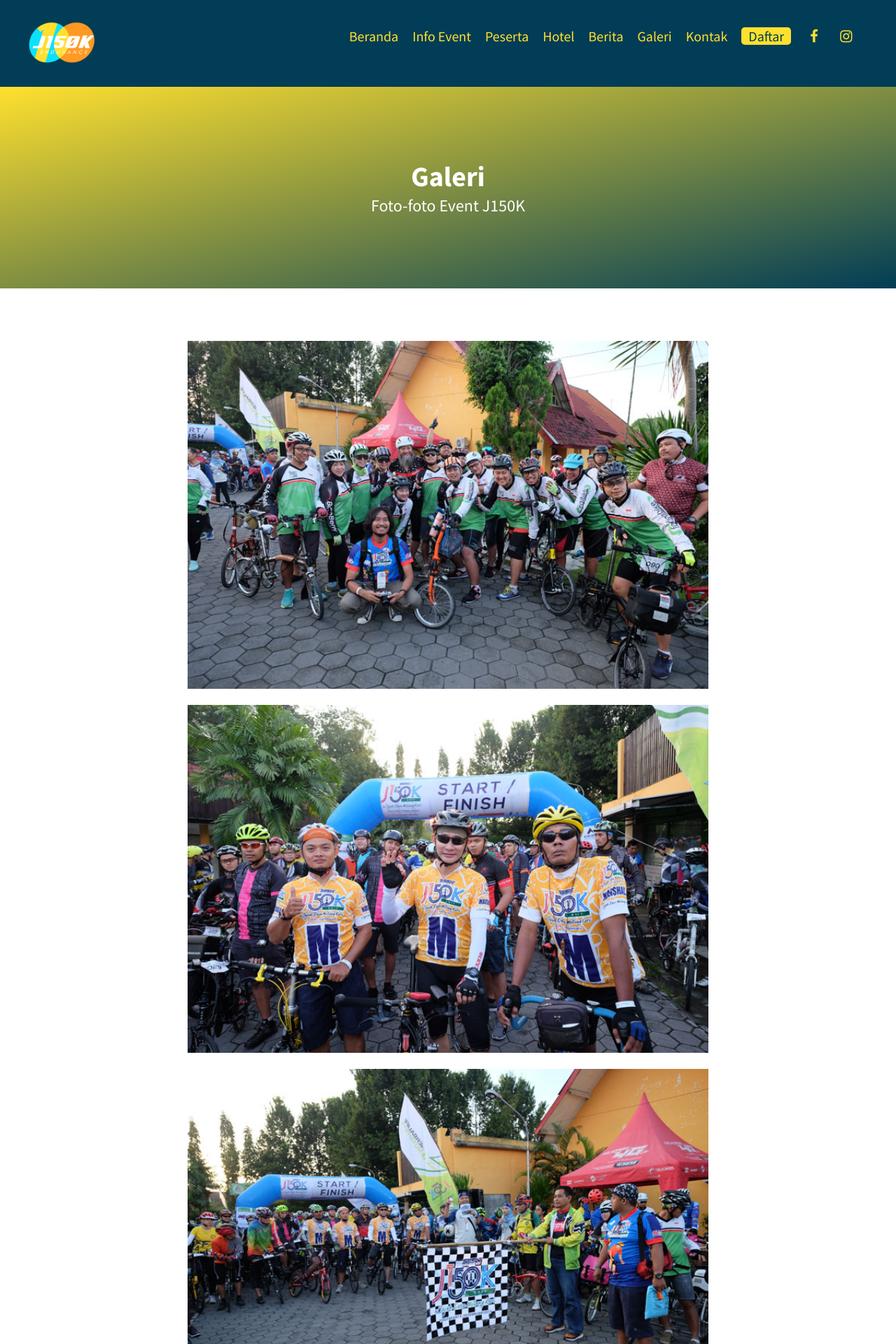
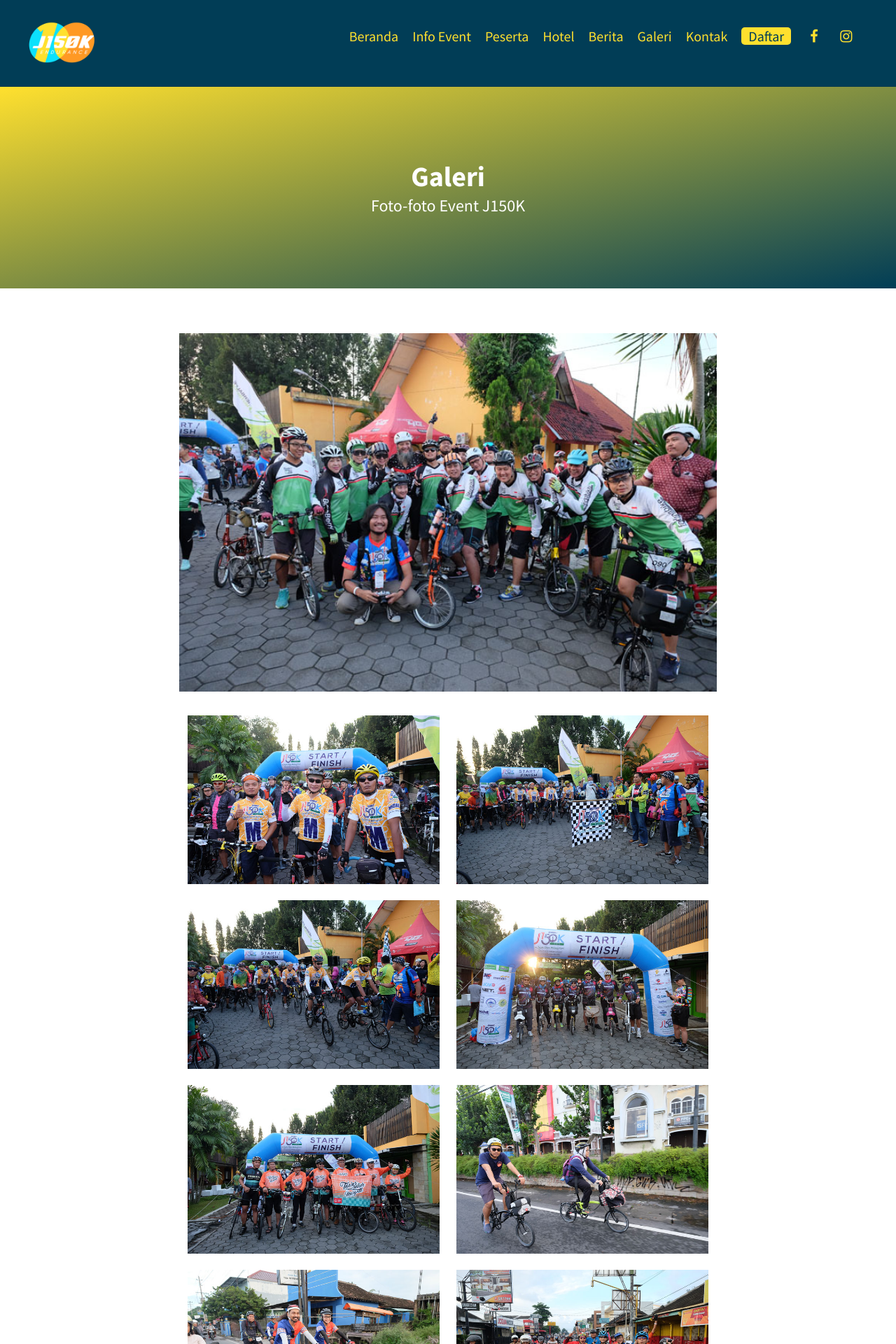
Before and after one commit to j150k/j150k.github.io, a Jekyll site: the page built from galeri.md, in a window 1280 px wide. Shown: the top 1920 px of the page at 70% size. Built offline with Jekyll 4.4.1, drawn with Linux system fonts in a browser that asks for light colours.

```diff
--- a/_layouts/home.html
+++ b/_layouts/home.html
@@ -26,9 +26,10 @@ layout: default
       <p>Kantor Wali Kota Yogyakarta (Balai Kota)</p>
       <h3>Biaya Registrasi</h3>
       <p>Rp. 500.000</p>
+      <p><a class="button homebutton" href="{{ site.baseurl }}/daftar/">DAFTAR</a></p>
     </div>
     <div class="flexhalf embedmaps">
-      <iframe src="https://www.google.com/maps/embed?pb=!1m18!1m12!1m3!1d3952.910930991817!2d110.38887981478764!3d-7.799254379578132!2m3!1f0!2f0!3f0!3m2!1i1024!2i768!4f13.1!3m3!1m2!1s0x2e7a57635822479b%3A0xdf31bbd5127287a6!2sBalaikota+Yogyakarta!5e0!3m2!1sen!2sid!4v1552293166913" width="100%" height="340" frameborder="0" style="border:0" allowfullscreen></iframe>
+      <iframe src="https://www.google.com/maps/embed?pb=!1m18!1m12!1m3!1d3952.910930991817!2d110.38887981478764!3d-7.799254379578132!2m3!1f0!2f0!3f0!3m2!1i1024!2i768!4f13.1!3m3!1m2!1s0x2e7a57635822479b%3A0xdf31bbd5127287a6!2sBalaikota+Yogyakarta!5e0!3m2!1sen!2sid!4v1552293166913" width="100%" height="450" frameborder="0" style="border:0" allowfullscreen></iframe>
     </div>
   </div>
 
@@ -49,7 +50,7 @@ layout: default
       <img src="{{ site.baseurl }}/assets/img/box.png">
       <h4>Fasilitas</h4>
       T-shirt dri fit, cycling cap, musette bag, asuransi, rehidrasi selama event, makan siang, makan malam, medali. Doorprize utama sepeda brompton, dan banyak doorprize lainnya.
-      <br><a class="button" href="{{ site.baseurl }}/info/#fasilitas">Baca Fasilitas Lengkap</a>
+      <br><a class="button" href="{{ site.baseurl }}/info/#fasilitas">Baca Info Event</a>
     </div>
     <div class="flexhalf">
       <img src="{{ site.baseurl }}/assets/img/contract.png">
--- a/_sass/base/_utility.scss
+++ b/_sass/base/_utility.scss
@@ -45,6 +45,10 @@ a.button {
     color: darken($link-color, 15%);
   }
 }
+.section .homebutton{
+  background: $background-color;
+  color: $link-color;
+}
 // States
 .disabled {
   opacity: 0.7;
@@ -72,6 +76,10 @@ a.button {
   flex: 50%;
   padding: $padding-small;
 }
+img.flexhalf{
+  width: 50%;
+  height: 100%;
+}
 .pagegallery .flexhalf{
   padding: $padding-x-small / 2;
 }
@@ -80,9 +88,17 @@ a.button {
   text-align: center;
   margin-bottom: $padding-x-small;
 }
+img.flexhead{
+  width: 100%;
+  height: 100%;
+}
 @media (max-width: 1100px) {
   .flexhalf, .flexthird{
     flex: 100%;
+  }
+  img.flexhalf{
+    width: 100%;
+    height: 100%;
   }
 }
 // Gradient bg
--- a/galeri.md
+++ b/galeri.md
@@ -7,7 +7,7 @@ feature-img:
 ---
 
 <div class="flexcontainer pagegallery">
-    <img class="flexhalf" src="{{ site.baseurl }}/assets/img/gallery/2.jpg">
+    <img class="flexhead" src="{{ site.baseurl }}/assets/img/gallery/2.jpg">
 </div>
 
 <div class="flexcontainer pagegallery">
@@ -17,7 +17,7 @@ feature-img:
 </div>
 
 <div class="flexcontainer pagegallery">
-    <img class="flexhalf" src="{{ site.baseurl }}/assets/img/gallery/13.jpg">
+    <img class="flexhead" src="{{ site.baseurl }}/assets/img/gallery/13.jpg">
 </div>
 
 <div class="flexcontainer pagegallery">
@@ -27,7 +27,7 @@ feature-img:
 </div>
 
 <div class="flexcontainer pagegallery">
-    <img class="flexhalf" src="{{ site.baseurl }}/assets/img/gallery/24.jpg">
+    <img class="flexhead" src="{{ site.baseurl }}/assets/img/gallery/24.jpg">
 </div>
 
 <div class="flexcontainer pagegallery">
@@ -37,7 +37,7 @@ feature-img:
 </div>
 
 <div class="flexcontainer pagegallery">
-    <img class="flexhalf" src="{{ site.baseurl }}/assets/img/gallery/35.jpg">
+    <img class="flexhead" src="{{ site.baseurl }}/assets/img/gallery/35.jpg">
 </div>
 
 <div class="flexcontainer pagegallery">
```
Also changed, not shown: daftar.md (+1 -6 lines), info.md (+4 -2 lines), assets/img/cycling-cap-musette-bag.jpg (added), assets/img/cycling-cap.jpg (added), assets/img/musette-bag.jpg (added).
